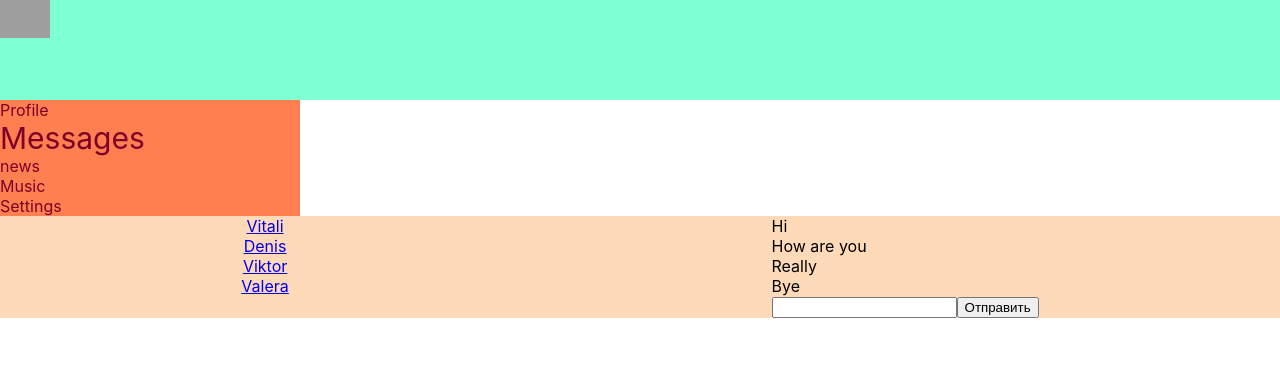
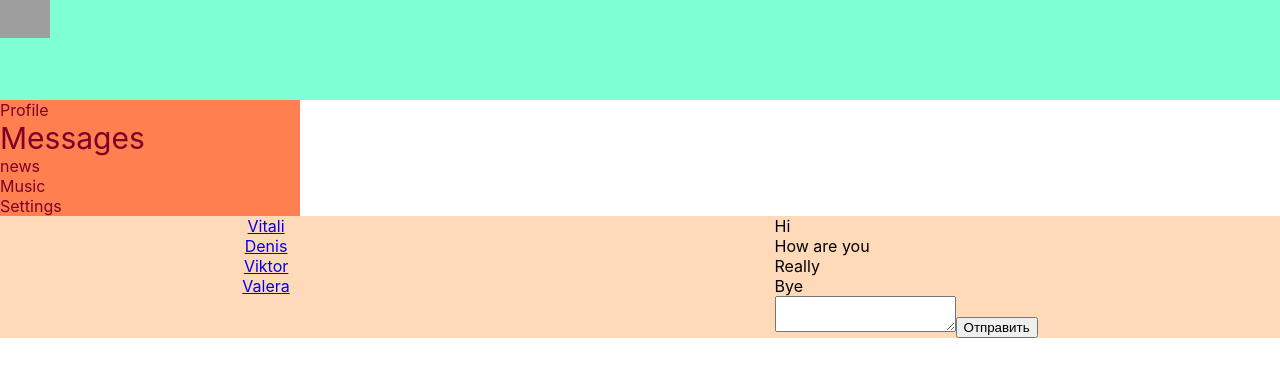
Before and after one commit to AweAwe95/react-way-of-samurai, a React (Create React App) app: page /dialogs in a window 1280 px wide. Shown: the top 376 px of the page. Built offline with nearby package versions, Linux system fonts and the light colour scheme; grey boxes are pictures that could not be loaded.

Commit message:
add Container Components to MyPosts and Dialogs

```diff
--- a/src/App.tsx
+++ b/src/App.tsx
@@ -10,6 +10,7 @@ import {Music} from "./components/Music/Music";
 import { Settings } from './components/Settings/Settings';
 import {ActionsType, StateType} from "./redux/store";
 import {AppStateType} from "./redux/redux-store";
+import { DialogsContainer } from './components/Dialogs/DialogsContainer';
 
 
 type AppType = {
@@ -29,7 +30,7 @@ function App(props: AppType) {
                     profilePage = {props.state.profilePage}
                     dispatch={props.dispatch} />}
                 />
-                <Route path={'/dialogs'} render={() => <Dialogs
+                <Route path={'/dialogs'} render={() => <DialogsContainer
                     dialogs={props.state.messagesPage.dialogs}
                     messages={props.state.messagesPage.messages}
                     newMessageText={props.state.messagesPage.newMessageText}
--- a/src/components/Dialogs/Dialogs.tsx
+++ b/src/components/Dialogs/Dialogs.tsx
@@ -9,13 +9,18 @@ type DialogsPageType = {
     dialogs: DialogType[]
     messages: MessageType[]
     newMessageText: string
-    dispatch: (action: ActionsType) => void
+    onAddMessage: () => void
+    onMessageChange: (newText: string) => void
 }
 
 export function Dialogs(props: DialogsPageType) {
 
-    const dialogsElements = props.dialogs.map( d => <DialogItem name={d.name} id={d.id}/> )
-    const messagesElements = props.messages.map( m => <Message message={m.message}/>)
+    const dialogsElements = props.dialogs.map(d => <DialogItem name={d.name} id={d.id}/>)
+    const messagesElements = props.messages.map(m => <Message message={m.message}/>)
+
+    const onMessageChange = (e: React.ChangeEvent<HTMLTextAreaElement>) => {
+        props.onMessageChange(e.currentTarget.value)
+    }
 
     return (
         <div className={d.dialogs}>
@@ -24,8 +29,9 @@ export function Dialogs(props: DialogsPageType) {
             </div>
             <div className={d.messages}>
                 {messagesElements}
-                <input type="text" onChange={(e)=>props.dispatch(ChangeMessageTextAction(e.currentTarget.value))} value={props.newMessageText}/>
-                <button onClick={()=>props.dispatch(AddMessageAction())}>Отправить</button>
+                <textarea onChange={onMessageChange}
+                       value={props.newMessageText}/>
+                <button onClick={props.onAddMessage}>Отправить</button>
             </div>
         </div>
     )
--- /dev/null
+++ b/src/components/Dialogs/DialogsContainer.tsx
@@ -0,0 +1,30 @@
+import React from "react";
+import d from './Dialogs.module.css'
+import {DialogItem} from "./DialogItem/DialogItem";
+import {Message} from "./Message/Message";
+import {ActionsType, AddMessageAction, ChangeMessageTextAction, DialogType, MessageType} from "../../redux/store";
+import {Dialogs} from "./Dialogs";
+
+
+type DialogsContainerPageType = {
+    dialogs: DialogType[]
+    messages: MessageType[]
+    newMessageText: string
+    dispatch: (action: ActionsType) => void
+}
+
+export function DialogsContainer(props: DialogsContainerPageType) {
+    const onAddMessage = () => {
+        props.dispatch(AddMessageAction())
+    }
+    const onMessageChange = (newText: string) => {
+        props.dispatch(ChangeMessageTextAction(newText))
+    }
+    return (
+       <Dialogs dialogs={props.dialogs}
+                messages={props.messages}
+                newMessageText={props.newMessageText}
+                onAddMessage={onAddMessage}
+                onMessageChange={onMessageChange}/>
+    )
+}
--- a/src/components/Profile/MyPosts/MyPosts.tsx
+++ b/src/components/Profile/MyPosts/MyPosts.tsx
@@ -6,23 +6,28 @@ import {ActionsType, addPostAction, ChangePostTextAction, PostType} from "../../
 type MyPostsTypes = {
     posts: PostType[]
     newPostText: string
-    dispatch: (action: ActionsType) => void
+    addPost: () => void
+    updateNewPostText: (newText: string) => void
 }
 
 export function MyPosts(props: MyPostsTypes) {
 
     const postElements = props.posts.map(p => <Post message={p.message} likeCounter={p.likes}/>)
 
-    const addPost = () => {
-        props.dispatch(addPostAction())
-
+    const onAddPost = () => {
+        props.addPost()
+        //props.dispatch(addPostAction())
+    }
+    const onPostChange = (e: React.ChangeEvent<HTMLTextAreaElement>) => {
+        props.updateNewPostText(e.currentTarget.value)
     }
 
     return <div>
         My posts
         <div>
-            <textarea value={props.newPostText} onChange={e => props.dispatch(ChangePostTextAction(e.currentTarget.value))}></textarea>
-            <button onClick={addPost}>Add post</button>
+            <textarea value={props.newPostText} onChange={onPostChange}></textarea>
+            {/*onChange={e => props.dispatch(ChangePostTextAction(e.currentTarget.value))*/}
+            <button onClick={onAddPost}>Add post</button>
         </div>
         <div className={m.posts}>
             {postElements}
--- /dev/null
+++ b/src/components/Profile/MyPosts/MyPostsContainer.tsx
@@ -0,0 +1,25 @@
+import React from "react";
+import m from "./MyPosts.module.css"
+import {Post} from "./Post/Post";
+import {ActionsType, addPostAction, ChangePostTextAction, PostType} from "../../../redux/store";
+import {MyPosts} from "./MyPosts";
+
+type MyPostsTypes = {
+    posts: PostType[]
+    newPostText: string
+    dispatch: (action: ActionsType) => void
+}
+
+export function MyPostsContainer(props: MyPostsTypes) {
+    const addPost = () => {
+        props.dispatch(addPostAction())
+    }
+
+    const onPostChange = (newText: string) => {
+        props.dispatch(ChangePostTextAction(newText))
+    }
+
+    return (
+        <MyPosts posts={props.posts} newPostText={props.newPostText} addPost={addPost} updateNewPostText={onPostChange}/>
+    )
+}
--- a/src/components/Profile/Profile.tsx
+++ b/src/components/Profile/Profile.tsx
@@ -1,8 +1,8 @@
 import React from "react";
 import p from './Profile.module.css'
-import {MyPosts} from "./MyPosts/MyPosts";
 import {ProfileInfo} from "./ProfileInfo/ProfileInfo";
 import {ActionsType, ProfilePageType} from "../../redux/store";
+import {MyPostsContainer} from "./MyPosts/MyPostsContainer";
 
 
 type ProfileTypes = {
@@ -14,7 +14,7 @@ export function Profile(props: ProfileTypes) {
     return (
         <div className={p.content}>
             <ProfileInfo/>
-            <MyPosts posts = {props.profilePage.posts} newPostText={props.profilePage.newPostText} dispatch={props.dispatch}/>
+            <MyPostsContainer posts = {props.profilePage.posts} newPostText={props.profilePage.newPostText} dispatch={props.dispatch}/>
         </div>
     )
 }
```
